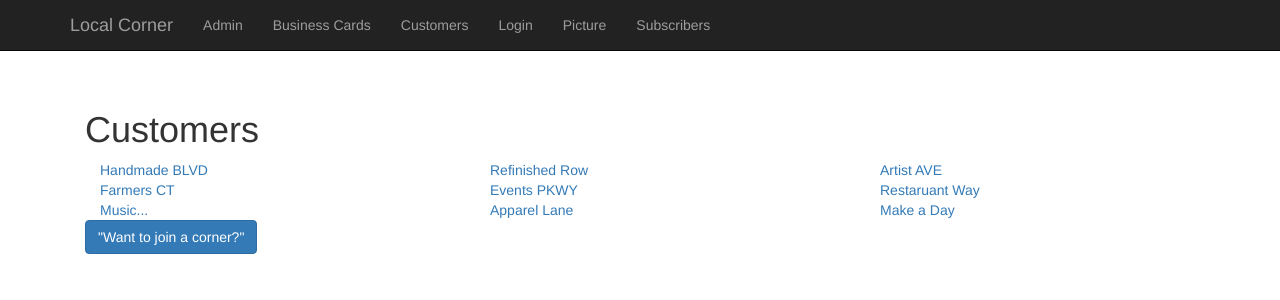
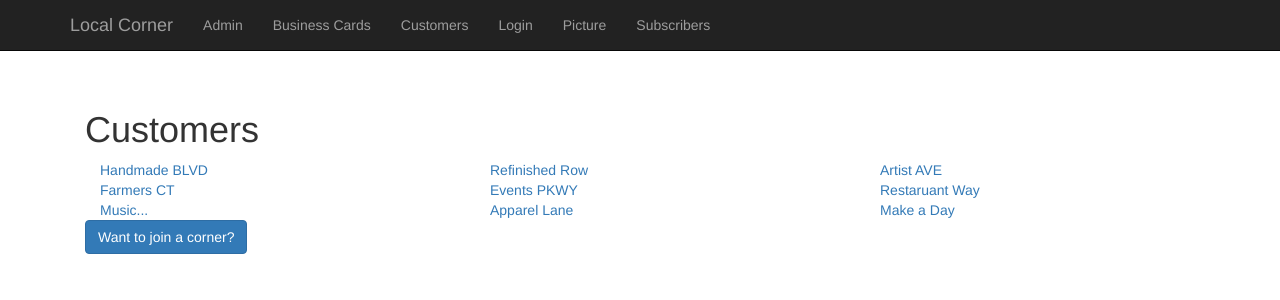
Before and after one commit to davidfekke/lcorner, a Jekyll site: the page built from customer.html, in a window 1280 px wide. Shown: the top 300 px of the page. Built offline with Jekyll 4.4.1, drawn with Linux system fonts in a browser that asks for light colours; nearby versions of some CDN libraries.

Commit message:
Adding link from customers page to subscribers

```diff
--- a/customer.html
+++ b/customer.html
@@ -39,6 +39,6 @@ permalink: /customers/
         </div>
     </div>
     <div class="row">
-        <button class="btn btn-primary">"Want to join a corner?"</div>
+        <a href="{{ site.baseurl }}/subscribers/" class="btn btn-primary">Want to join a corner?</a>
     </div>
 </div>
```
